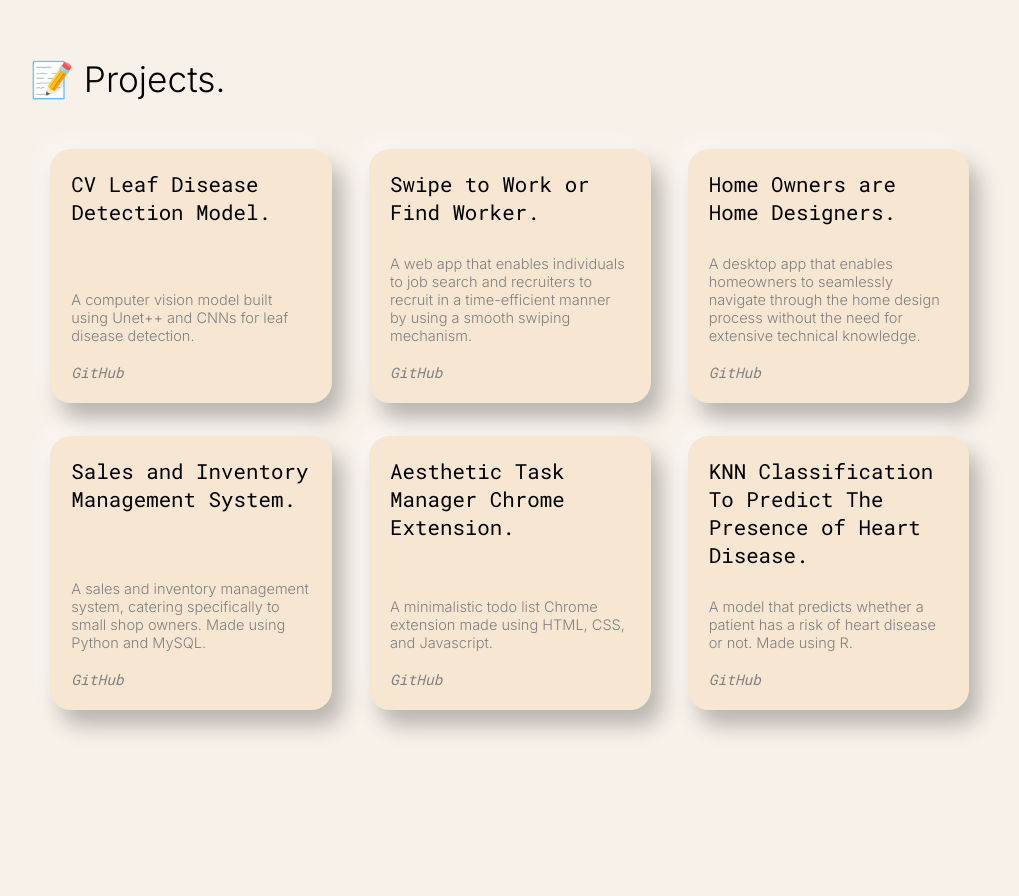
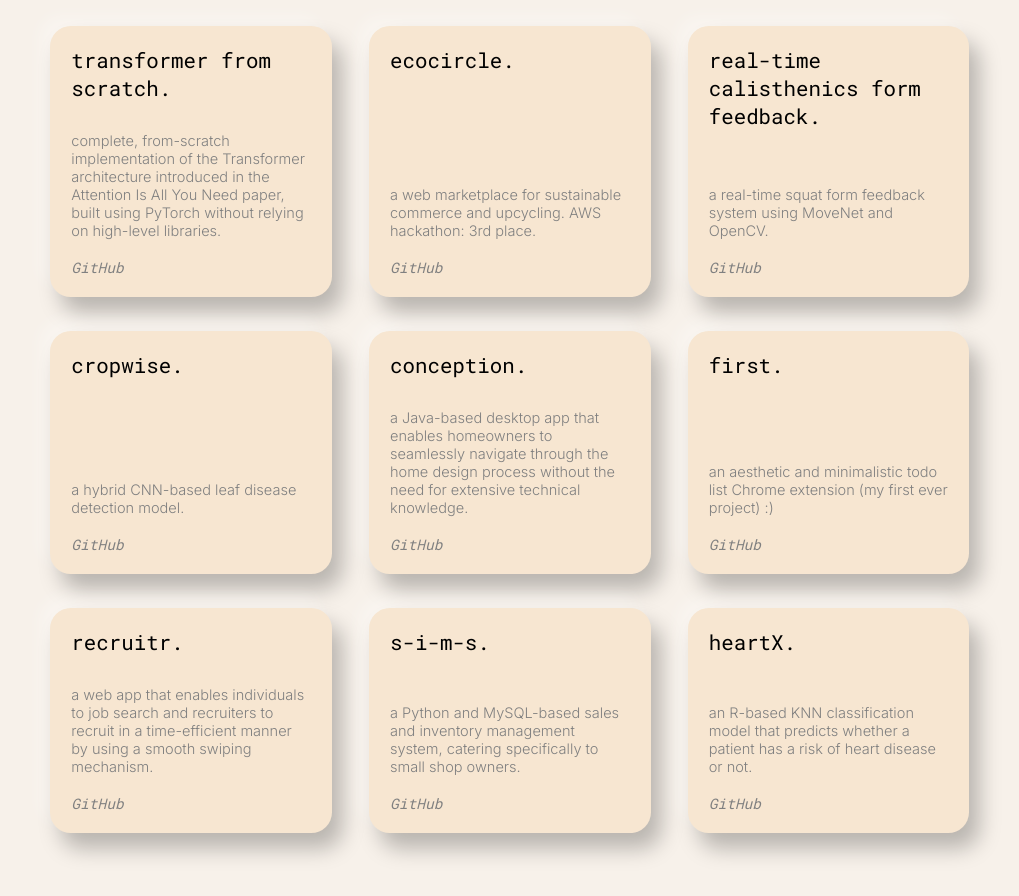
Before and after one commit to dikpaal/dikpaalpatel.com, a website: page index.html in a window 1280 px wide. Shown: the part 1200-2096 px from the top of the page, without its empty margins (130-1149 px from the left). Drawn offline with nearby package versions, Linux system fonts and the light colour scheme; a web font is replaced by a local one.

Commit message:
updated all the projects

```diff
--- a/index.html
+++ b/index.html
@@ -15,7 +15,6 @@
         <link rel="stylesheet" href="css/projects.css" />
         <link rel="stylesheet" href="css/comingsoon.css" />
 
-
         <link
             rel="stylesheet"
             href="https://cdnjs.cloudflare.com/ajax/libs/font-awesome/6.4.0/css/all.min.css"
@@ -29,18 +28,19 @@
             href="https://fonts.googleapis.com/css2?family=Akatab:wght@700&family=Barlow+Semi+Condensed:wght@300&family=DM+Sans&family=Inter:wght@300&family=Lato:wght@300&family=Merriweather+Sans:wght@300&family=Mukta:wght@700&family=Noto+Sans+JP:wght@500;700&family=Roboto+Mono&family=Roboto:wght@700&family=Source+Sans+3&family=Ubuntu&display=swap"
             rel="stylesheet"
         />
+
     </head>
     <body>
         <section id="about-me-section" class="hidden">
 
             <div id="about-me-name-top">Dikpaal Patel.</div>
 
-            <h2>I do
+            <h2>specialises in
                 <span id="about-me-name"></span
                 ><span id="cursor">|</span>
             </h2>
 
-            <div id="about-me-flair">... and I like cars and calisthenics.</div>
+            <div id="about-me-flair">... and likes cars and calisthenics.</div>
 
             <div id="head-links">
                 <a class="active" href="#about-me-section">Home.</a>
@@ -58,17 +58,20 @@
 
             <div id="projects-div">
 
-                <div class="projects" id="placeholder-project">
-                    CV Leaf Disease Detection Model.
+
+
+
+                <div class="projects" id="transforer-project">
+                    transformer from scratch.
                     <div
                         class="project-description"
-                        id="placeholder-project-description"
+                        id="transformer-project-description"
                     >
-                        A computer vision model built using Unet++ and CNNs for leaf disease detection.
+                        complete, from-scratch implementation of the Transformer architecture introduced in the Attention Is All You Need paper, built using PyTorch without relying on high-level libraries.
                         <br />
                         <br />
                         <a
-                            href="https://www.ferrari.com/en-CA"
+                            href="https://github.com/dikpaal/transformer-from-scratch"
                             class="github-link"
                             >GitHub</a
                         >
@@ -76,18 +79,51 @@
                 </div>
 
 
-                <div class="projects" id="recruitr">
-                    Swipe to Work or Find Worker.
+                <div class="projects" id="ecocircle-project">
+                    ecocircle.
                     <div
                         class="project-description"
-                        id="recruitr-description"
+                        id="ecocircle-project-description"
                     >
-                        A web app that enables individuals to job search and recruiters
-                        to recruit in a time-efficient manner by using a smooth swiping mechanism.
+                        a web marketplace for sustainable commerce and upcycling. AWS hackathon: 3rd place.
                         <br />
                         <br />
                         <a
-                            href="https://github.com/dikpaal/recruitr.git"
+                            href="https://github.com/parthkumar-patel/cic"
+                            class="github-link"
+                            >GitHub</a
+                        >
+                    </div>
+                </div>
+
+                <div class="projects" id="calisthenics-project">
+                    real-time calisthenics form feedback.
+                    <div
+                        class="project-description"
+                        id="calisthenics-project-description"
+                    >
+                        a real-time squat form feedback system using MoveNet and OpenCV.
+                        <br />
+                        <br />
+                        <a
+                            href="https://github.com/dikpaal/real-time-calisthenics-form-feedback"
+                            class="github-link"
+                            >GitHub</a
+                        >
+                    </div>
+                </div>
+
+                <div class="projects" id="cropwise-project">
+                    cropwise.
+                    <div
+                        class="project-description"
+                        id="cropwise-project-description"
+                    >
+                        a hybrid CNN-based leaf disease detection model.
+                        <br />
+                        <br />
+                        <a
+                            href="https://github.com/dikpaal/Cropwise"
                             class="github-link"
                             >GitHub</a
                         >
@@ -95,17 +131,52 @@
                 </div>
 
                 <div class="projects" id="conception">
-                    Home Owners are Home Designers.
+                    conception.
                     <div
                         class="project-description"
                         id="conception-description"
                     >
-                    A desktop app that enables homeowners to seamlessly navigate through the
+                    a Java-based desktop app that enables homeowners to seamlessly navigate through the
                     home design process without the need for extensive technical knowledge.
                         <br />
                         <br />
                         <a
-                            href="https://github.com/dikpaal/Conception.git"
+                            href="https://github.com/dikpaal/Conception"
+                            class="github-link"
+                            >GitHub</a
+                        >
+                    </div>
+                </div>
+
+
+                <div class="projects" id="first-chrome-extension-project">
+                    first.
+                    <div
+                        class="project-description"
+                        id="first-chrome-extension-project-description"
+                    >
+                        an aesthetic and minimalistic todo list Chrome extension (my first ever project) :)
+                        <br />
+                        <br />
+                        <a
+                            href="https:github.com/dikpaal/First"
+                            class="github-link"
+                            >GitHub</a
+                        >
+                    </div>
+                </div>
+
+                <div class="projects" id="recruitr">
+                    recruitr.
+                    <div
+                        class="project-description"
+                        id="recruitr-description"
+                    >
+                        a web app that enables individuals to job search and recruiters to recruit in a time-efficient manner by using a smooth swiping mechanism.
+                        <br />
+                        <br />
+                        <a
+                            href="https://github.com/dikpaal/recruitr"
                             class="github-link"
                             >GitHub</a
                         >
@@ -113,45 +184,30 @@
                 </div>
 
                 <div class="projects" id="sims">
-                    Sales and Inventory Management System.
+                    s-i-m-s.
                     <div class="project-description" id="sims-description">
-                        A sales and inventory management system, catering specifically to small shop owners. Made using Python and MySQL.
+                        a Python and MySQL-based sales and inventory management system, catering specifically to small shop owners.
                         <br />
                         <br />
                         <a
-                            href="https://github.com/dikpaal/s-i-m-s.git"
+                            href="https://github.com/dikpaal/s-i-m-s"
                             class="github-link"
                             >GitHub</a
                         >
                     </div>
                 </div>
 
-                <div class="projects" id="first">
-                    Aesthetic Task Manager Chrome Extension.
-                    <div class="project-description" id="first-description">
-                        A minimalistic todo list Chrome extension made using
-                        HTML, CSS, and Javascript.
-                        <br />
-                        <br />
-                        <a
-                            href="https://github.com/dikpaal/First.git"
-                            class="github-link"
-                            >GitHub</a
-                        >
-                    </div>
-                </div>
                 <div class="projects" id="risks-project">
-                    KNN Classification To Predict The Presence of Heart Disease.
+                    heartX.
                     <div
                         class="project-description"
                         id="risks-project-description"
                     >
-                        A model that predicts whether a patient has a risk of
-                        heart disease or not. Made using R.
+                        an R-based KNN classification model that predicts whether a patient has a risk of heart disease or not.
                         <br />
                         <br />
                         <a
-                            href="https://github.com/dikpaal/HeartX.git"
+                            href="https://github.com/dikpaal/HeartX"
                             class="github-link"
                             >GitHub</a
                         >
--- a/js/app.js
+++ b/js/app.js
@@ -2,7 +2,7 @@ function sleep(ms) {
     return new Promise((resolve) => setTimeout(resolve, ms));
 }
 
-const phrases = ["Machine Learning", "Software", "Front-end Web"];
+const phrases = ["Machine Learning", "Software Engineering"];
 const el = document.getElementById("about-me-name")
 
 let sleepTime = 80;
```
Also changed, not shown: 2 other files.
